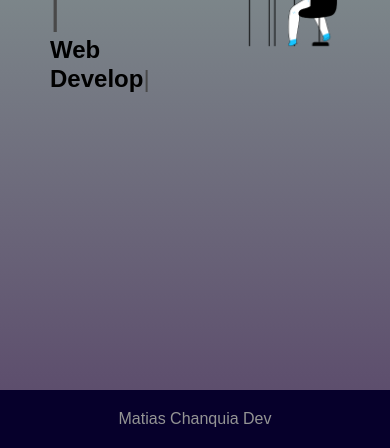
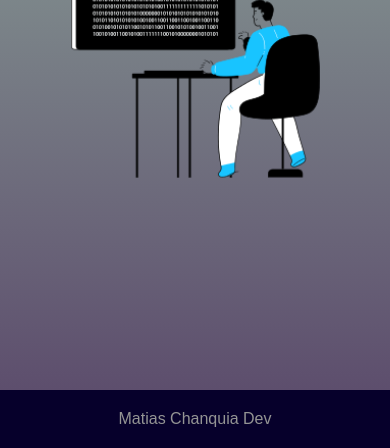
Before and after one commit to matiaschanquia/texto-codeado, a plain HTML site: page index.html in a window 390 px wide. Shown: the part 471-919 px from the top of the page. Drawn offline with Linux system fonts and the light colour scheme.

Commit message:
responsive

```diff
--- a/styles.css
+++ b/styles.css
@@ -76,3 +76,15 @@ a {
 .footer > a {
     color: #949494;
 }
+
+@media (max-width: 700px) {
+    .banner {
+        flex-direction: column;
+    }
+    .texto-banner,
+    .ilust-banner {
+        width: 90%;
+        margin: 0 auto;
+        text-align: center;
+    }
+}
```
